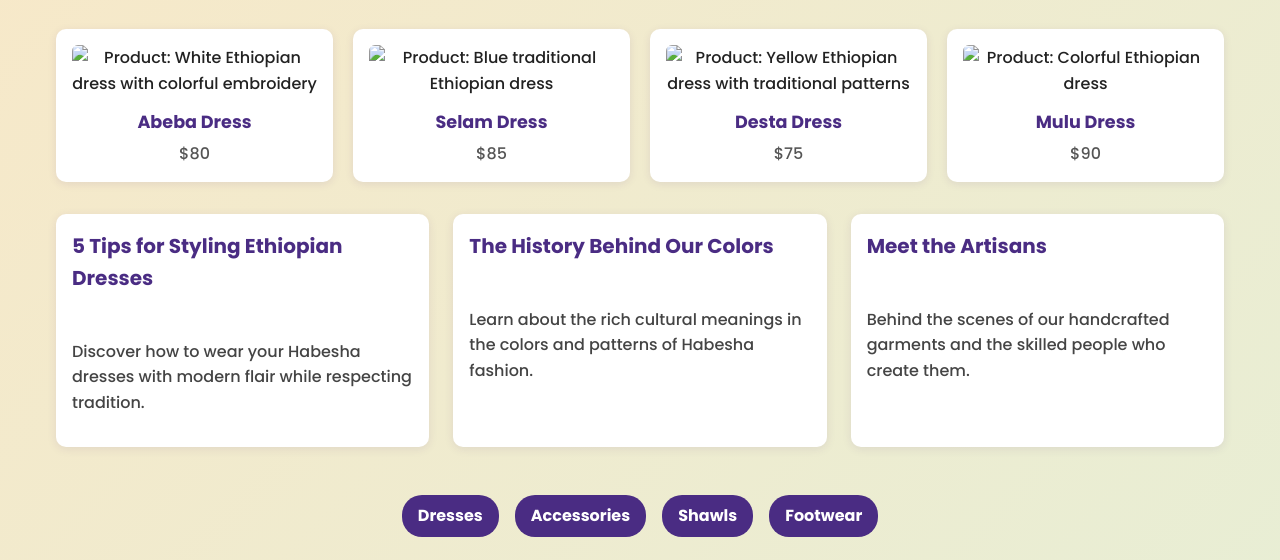
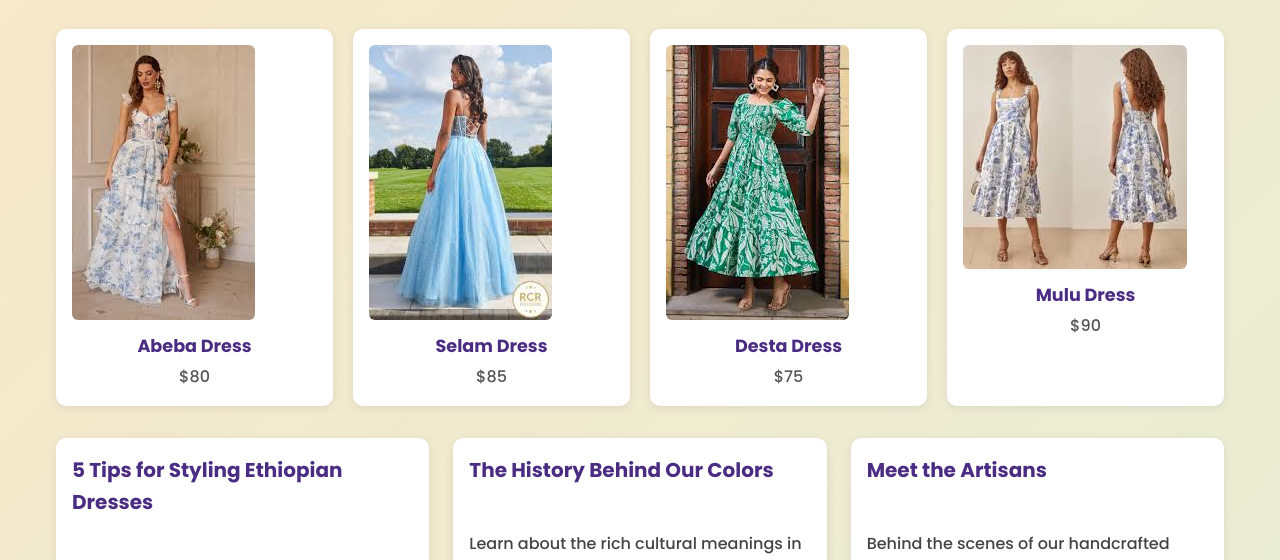
Before and after one commit to flexBox-eth/Landing-e-commerce, a plain HTML site: page index.html in a window 1280 px wide. Shown: the part 212-772 px from the top of the page. Drawn offline with Linux system fonts and the light colour scheme.

Commit message:
Update index.html

```diff
--- a/index.html
+++ b/index.html
@@ -37,22 +37,22 @@
 
     <section class="first-products" id="products" aria-label="Featured products">
       <article class="productp" tabindex="0" aria-labelledby="product1-title" role="link">
-        <img src="assets/images/dr1.jfif" alt="Product: White Ethiopian dress with colorful embroidery"/>
+        <img src="dr1.jfif" alt="Product: White Ethiopian dress with colorful embroidery"/>
         <h2 id="product1-title">Abeba Dress</h2>
         <p>$80</p>
       </article>
       <article class="productp" tabindex="0" aria-labelledby="product2-title" role="link">
-        <img src="assets/images/dr5.jfif" alt="Product: Blue traditional Ethiopian dress"/>
+        <img src="dr5.jfif" alt="Product: Blue traditional Ethiopian dress"/>
         <h2 id="product2-title">Selam Dress</h2>
         <p>$85</p>
       </article>
       <article class="productp" tabindex="0" aria-labelledby="product3-title" role="link">
-        <img src="assets/images/dr4.jfif" alt="Product: Yellow Ethiopian dress with traditional patterns"/>
+        <img src="dr4.jfif" alt="Product: Yellow Ethiopian dress with traditional patterns"/>
         <h2 id="product3-title">Desta Dress</h2>
         <p>$75</p>
       </article>
       <article class="productp" tabindex="0" aria-labelledby="product4-title" role="link">
-        <img src="assets/images/dr3.jfif" alt="Product: Colorful Ethiopian dress"/>
+        <img src="dr3.jfif" alt="Product: Colorful Ethiopian dress"/>
         <h2 id="product4-title">Mulu Dress</h2>
         <p>$90</p>
       </article>
```
